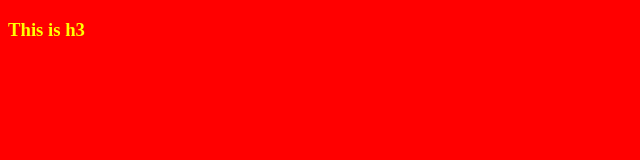
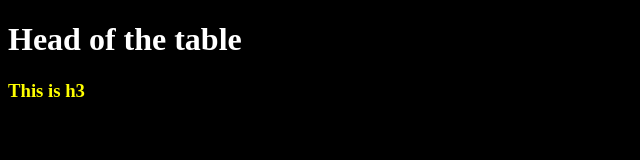
Before and after one commit to HardikKajne1999/NEW-DAWN, a plain HTML site: page index.html in a window 1280 px wide. Shown: the whole page, without its empty margins (0-640 px from the left). Drawn offline with Linux system fonts and the light colour scheme.

Commit message:
design branch update

```diff
--- a/index.html
+++ b/index.html
@@ -7,6 +7,7 @@
     <title>This is title</title>
 </head>
 <body>
+    <h1>Head of the table</h1>
     <h3>This is h3</h3>
 </body>
 </html>
--- a/style.css
+++ b/style.css
@@ -1,5 +1,8 @@
 body{
-    background-color: red;
+    background-color: black;
+}
+h1{
+    color: white;
 }
 h3{
     color: yellow;
```
